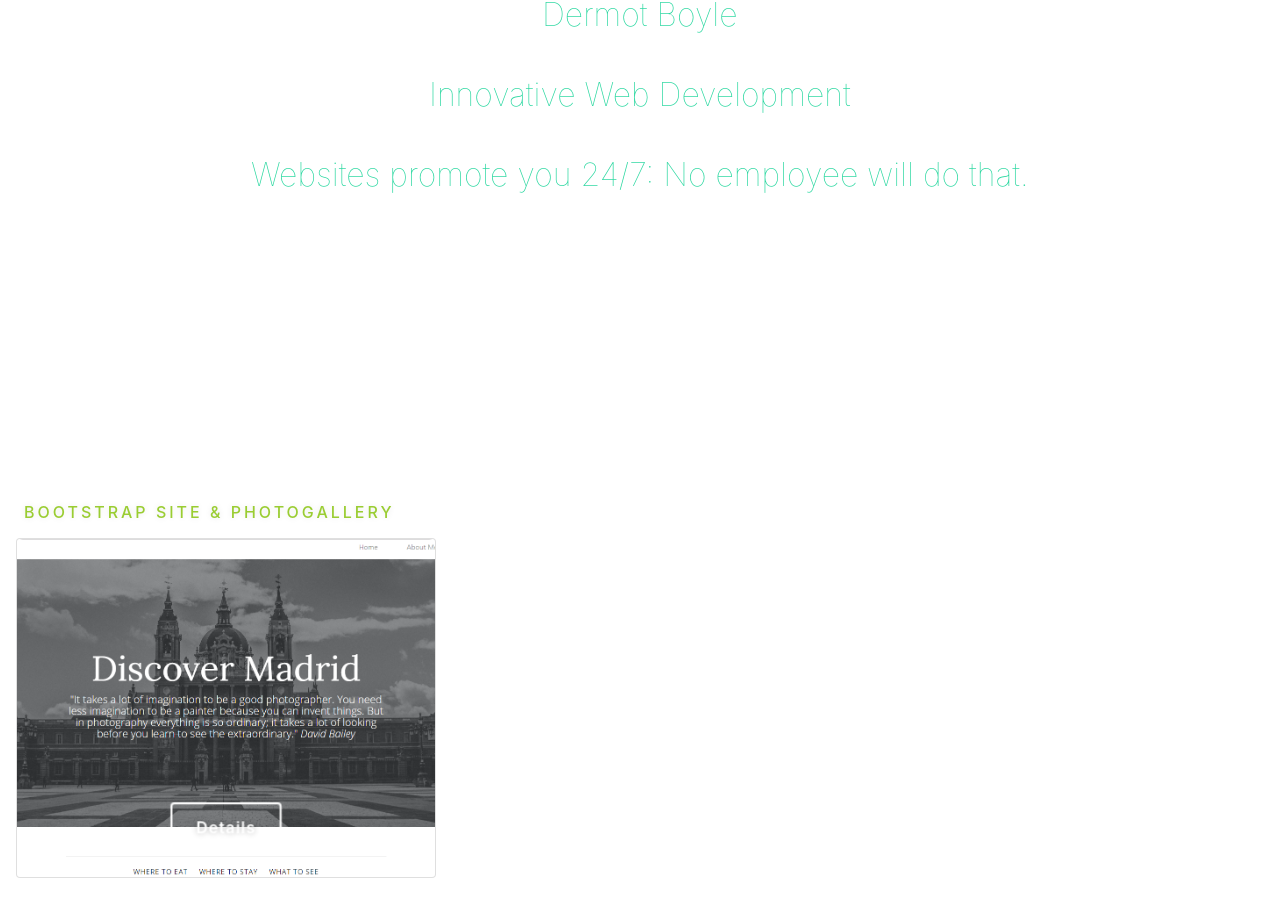
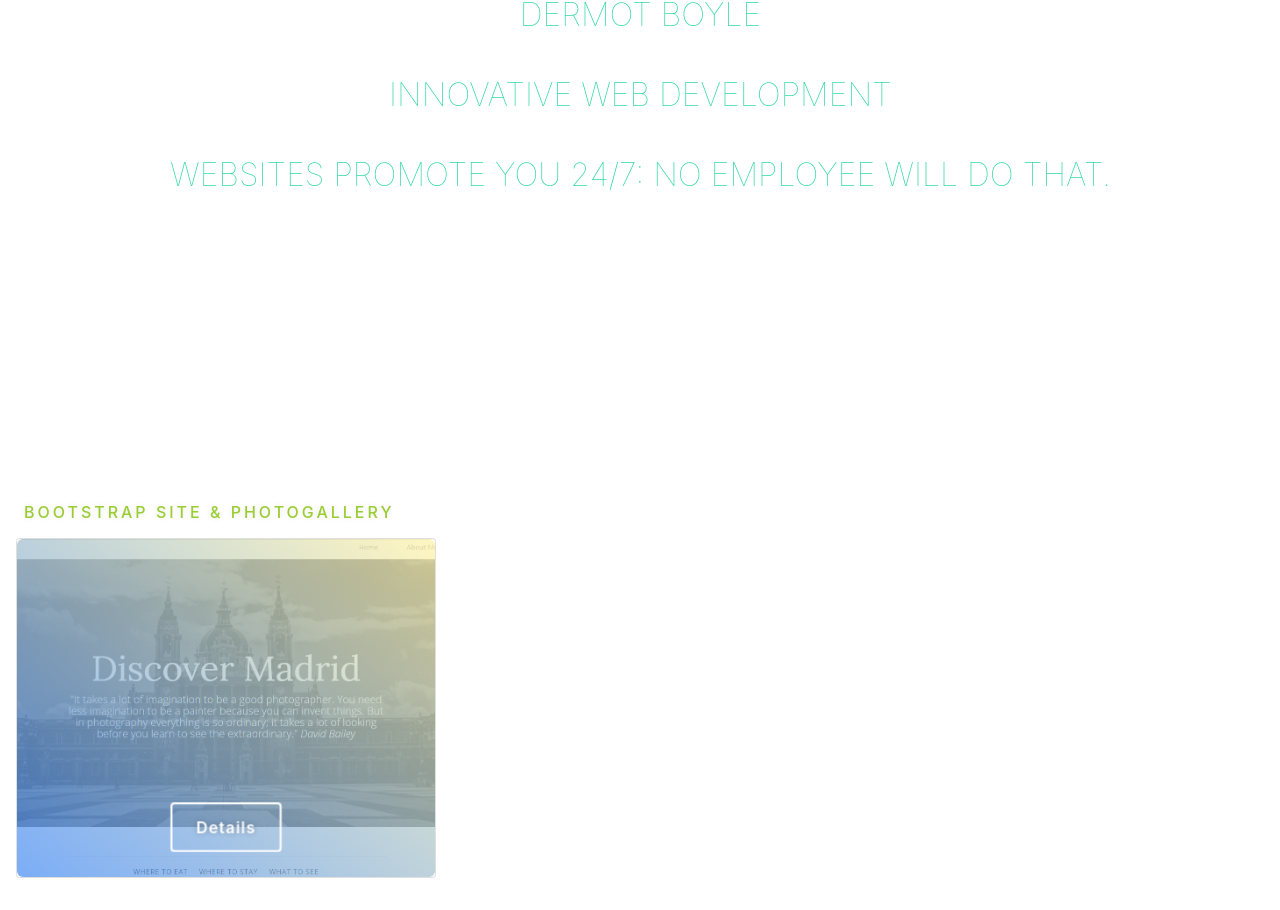
Before and after one commit to DermotBoyle/hooks_site, a React (Create React App) app: page / in a window 1280 px wide. Shown: the part 193-1103 px from the top of the page. Built offline with nearby package versions, Linux system fonts and the light colour scheme.

Commit message:
added background color linear gradient to example images

```diff
--- a/src/App.scss
+++ b/src/App.scss
@@ -50,7 +50,7 @@ $accent-color: #355cc9;
   align-items: center;
   font-size: 2em;
   font-weight: 100;
-  text-transfrom: uppercase;
+  text-transform: uppercase;
   will-change: transform, opacity, height;
   white-space: nowrap;
   cursor: pointer;
@@ -108,7 +108,12 @@ $accent-color: #355cc9;
 }
 
 .front1 {
-  background-image: url(./images/portfolio1.png);
+  background-image: linear-gradient(
+      40deg,
+      rgba(67, 138, 243, 0.7),
+      rgba(255, 242, 166, 0.7)
+    ),
+    url(./images/portfolio1.png);
   width: 100%;
   background-position: center center;
 }
@@ -168,8 +173,12 @@ $accent-color: #355cc9;
 
 .back {
   transform: rotateY(180deg);
-  background-color: #fff;
   border: 2px solid rgb(240, 240, 240);
+  background-image: linear-gradient(
+    40deg,
+    rgba(67, 138, 243, 0.7),
+    rgba(255, 242, 166, 0.7)
+  );
   .inner {
     grid-template-rows: 1fr 2fr 1fr 2fr 14fr 1fr 1fr;
     grid-template-columns: repeat(4, auto);
```
